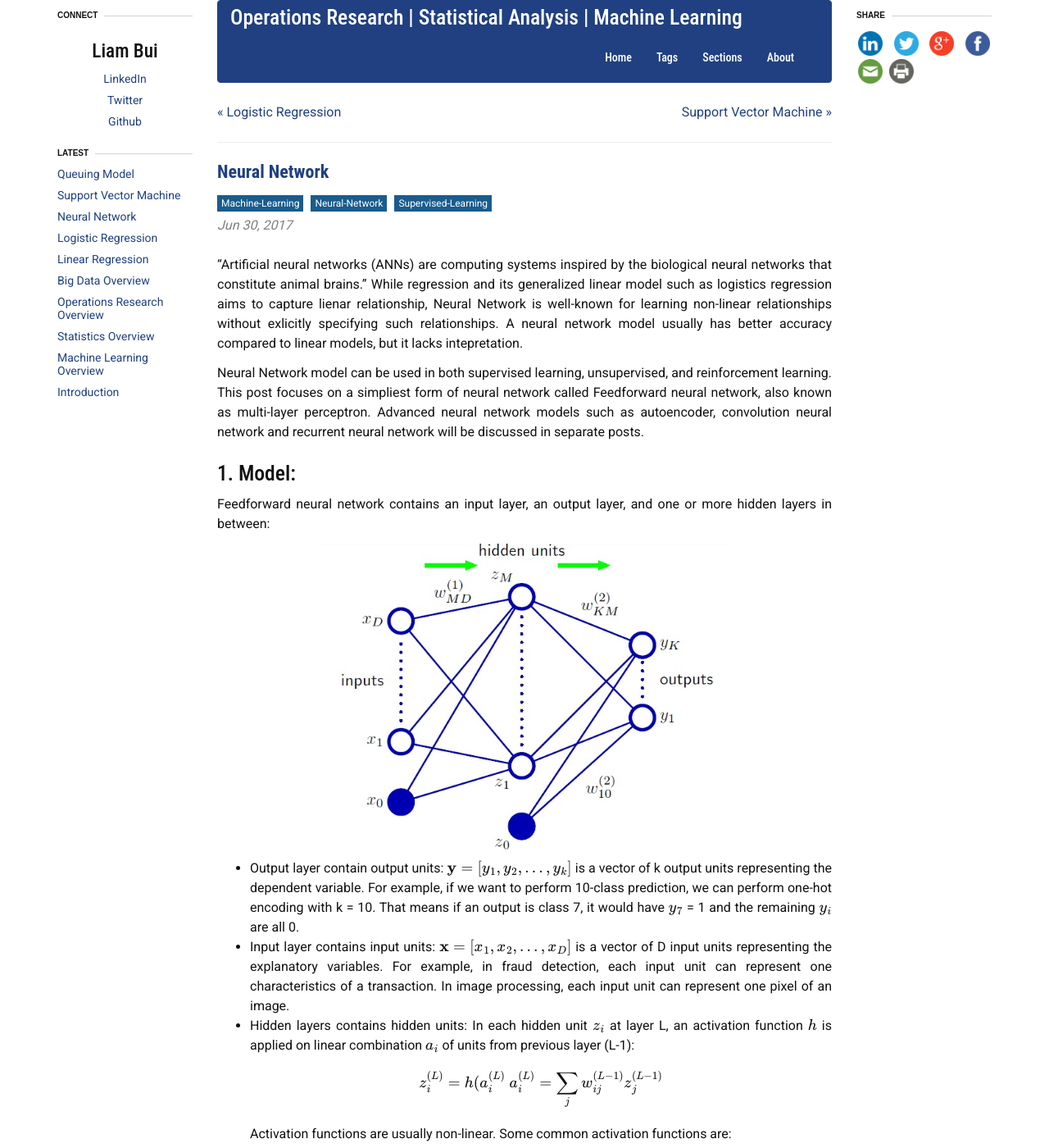
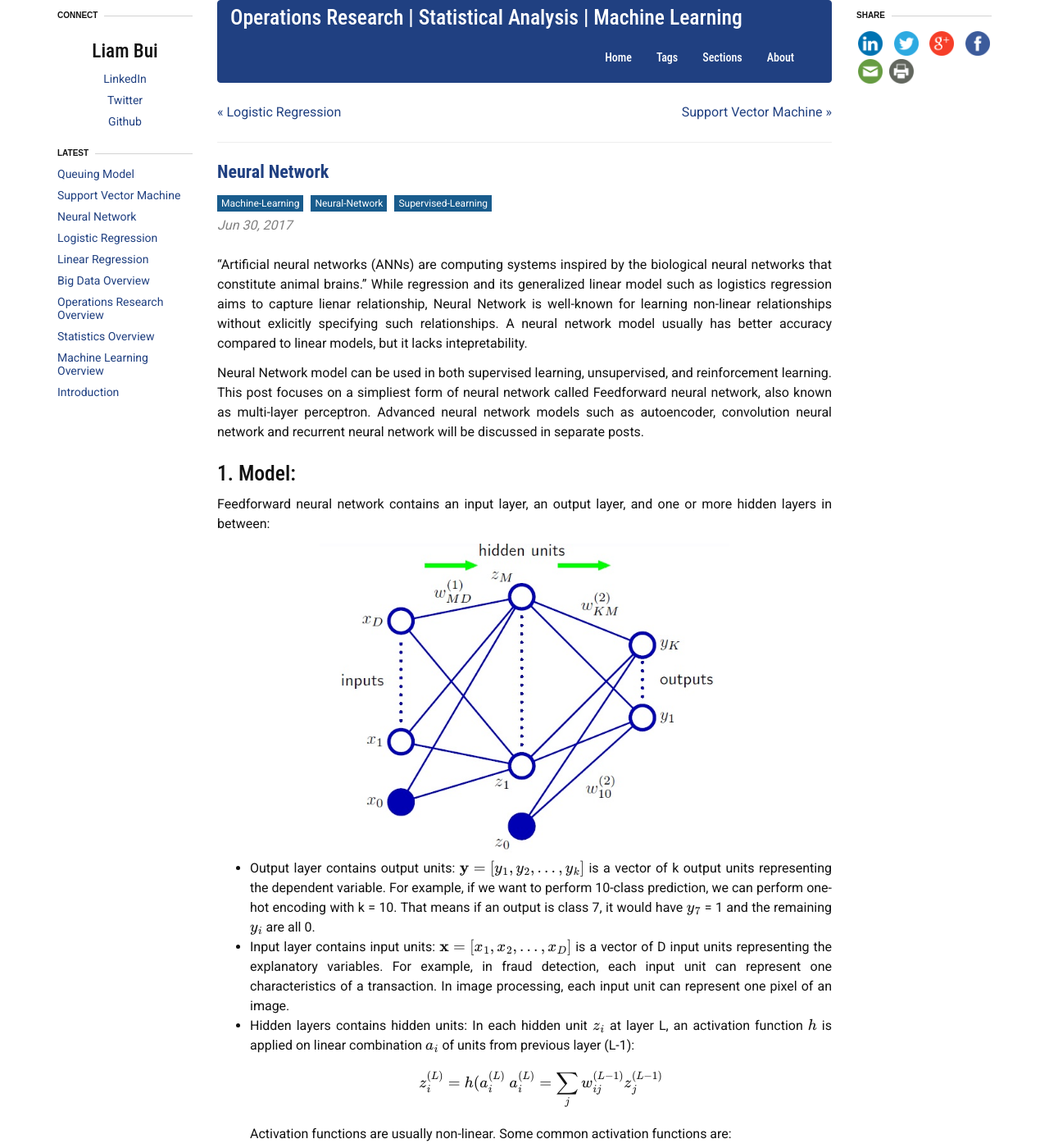
Before and after one commit to liambll/blog-archive, a Jekyll site: the page built from _posts/2017-06-30-neural-network.markdown, in a window 1280 px wide and 1400 px high. Shown: the whole window at 82% size. Built offline with Jekyll 4.4.1, drawn with Linux system fonts in a browser that asks for light colours; nearby versions of some CDN libraries; formulas are drawn with MathJax 3; comment, search, counter and statistics services are not loaded.

Commit message:
Update 2017-06-30-neural-network.markdown

```diff
--- a/_posts/2017-06-30-neural-network.markdown
+++ b/_posts/2017-06-30-neural-network.markdown
@@ -13,7 +13,7 @@ summary: Artificial neural networks (ANNs) are computing systems inspired by the
 ---
 
 
-"Artificial neural networks (ANNs) are computing systems inspired by the biological neural networks that constitute animal brains." While regression and its generalized linear model such as logistics regression aims to capture lienar relationship, Neural Network is well-known for learning non-linear relationships without exlicitly specifying such relationships. A neural network model usually has better accuracy compared to linear models, but it lacks intepretation.
+"Artificial neural networks (ANNs) are computing systems inspired by the biological neural networks that constitute animal brains." While regression and its generalized linear model such as logistics regression aims to capture lienar relationship, Neural Network is well-known for learning non-linear relationships without exlicitly specifying such relationships. A neural network model usually has better accuracy compared to linear models, but it lacks intepretability.
 
 Neural Network model can be used in both supervised learning, unsupervised, and reinforcement learning. This post focuses on a simpliest form of neural network called Feedforward neural network, also known as multi-layer perceptron. Advanced neural network models such as autoencoder, convolution neural network and recurrent neural network will be discussed in separate posts.
 
@@ -24,7 +24,7 @@ Feedforward neural network contains an input layer, an output layer, and one or
     <img src="/blog/assets/neural-network/mlp.jpg" width = "500">
 </div>
 </div>
-* Output layer contain output units: \\(\mathbf{y} = [y_1, y_2, ..., y_k] \\) is a vector of k output units representing the dependent variable. For example, if we want to perform 10-class prediction, we can perform one-hot encoding with k = 10. That means if an output is class 7, it would have \\(y_7\\) = 1 and the remaining \\(y_i\\) are all 0.
+* Output layer contains output units: \\(\mathbf{y} = [y_1, y_2, ..., y_k] \\) is a vector of k output units representing the dependent variable. For example, if we want to perform 10-class prediction, we can perform one-hot encoding with k = 10. That means if an output is class 7, it would have \\(y_7\\) = 1 and the remaining \\(y_i\\) are all 0.
 * Input layer contains input units: \\(\mathbf{x} = [x_1, x_2, ..., x_D] \\) is a vector of D input units representing the explanatory variables. For example, in fraud detection, each input unit can represent one characteristics of a transaction. In image processing, each input unit can represent one pixel of an image.
 * Hidden layers contains hidden units: In each hidden unit \\(z_i\\) at layer L, an activation function \\(h\\) is applied on linear combination \\(a_i\\) of units from previous layer (L-1):
 \\[
```
